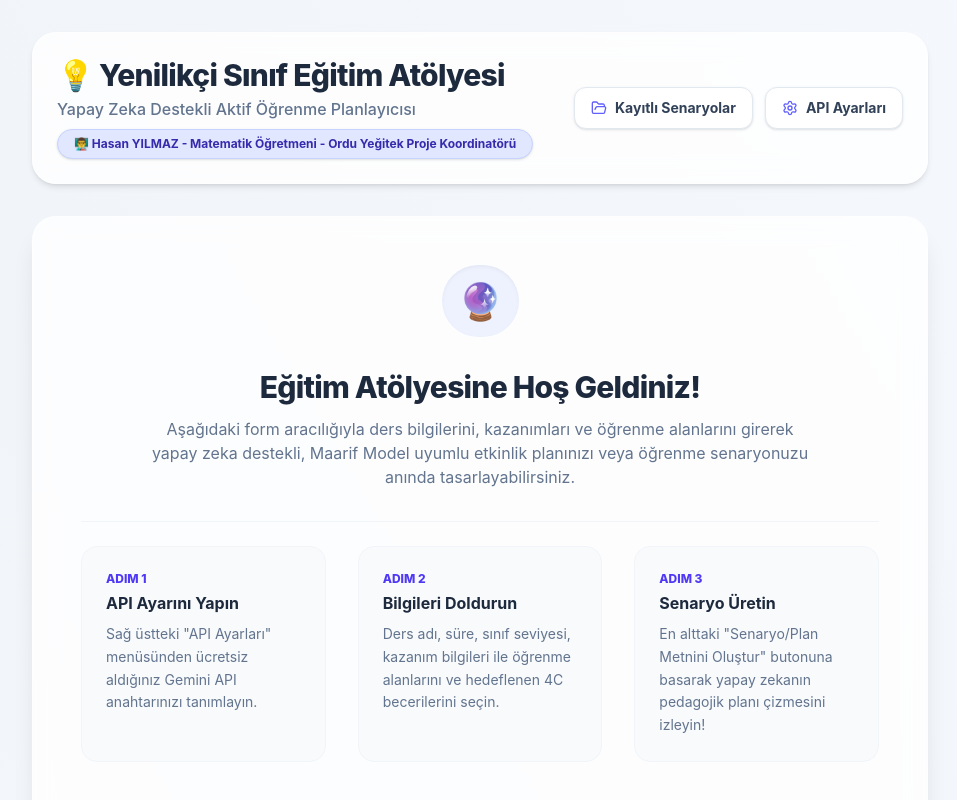
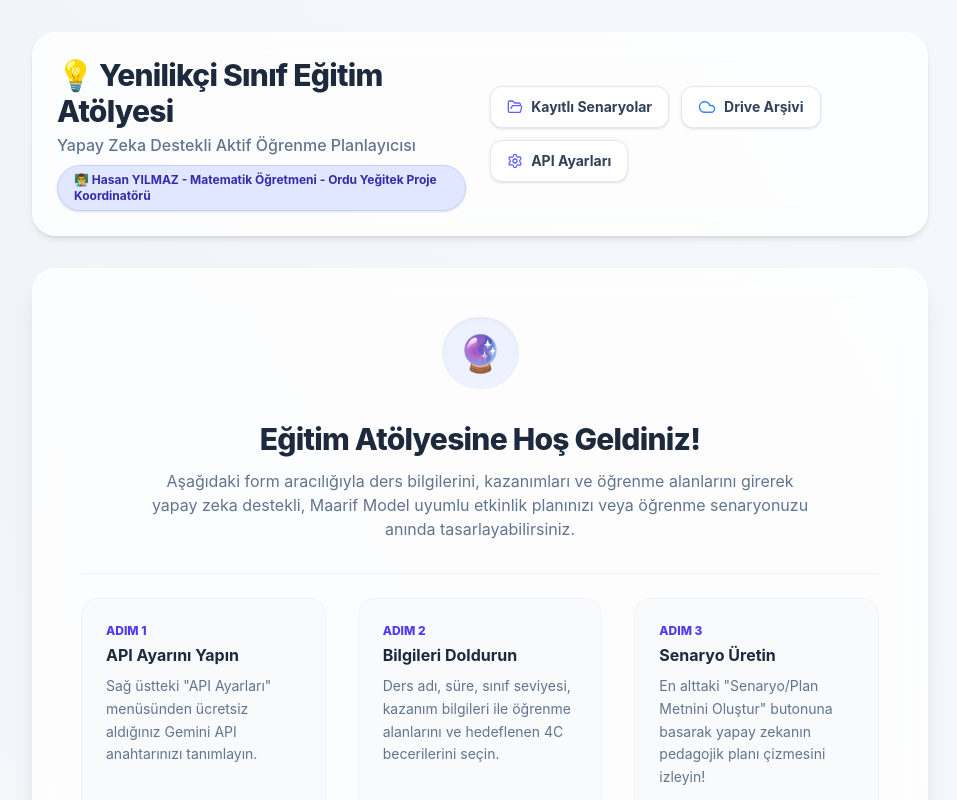
Before and after one commit to Hasanstayn/YS_Etkinlik, a React (Vite) app: page / in a window 1280 px wide. Shown: the top 800 px of the page, without its empty margins (160-1117 px from the left). Built offline with nearby package versions, Linux system fonts and the light colour scheme.

Commit message:
Drive Arsivi baglantisi ust menuye (Kayitli Senaryolar yanina) eklendi

```diff
--- a/src/App.jsx
+++ b/src/App.jsx
@@ -1,6 +1,5 @@
-// src/App.jsx
 import React, { useState, useEffect } from 'react';
-import { Settings, FolderOpen, RefreshCw, X, CheckCircle, AlertTriangle } from 'lucide-react';
+import { Settings, FolderOpen, RefreshCw, X, CheckCircle, AlertTriangle, Cloud } from 'lucide-react';
 import InputForm from './components/InputForm';
 import ResultPanel from './components/ResultPanel';
 import FloorPlanCanvas from './components/FloorPlanCanvas';
@@ -1107,6 +1106,16 @@ Format Kuralı: Çıktını KESİNLİKLE sadece aşağıdaki markdown tablosu fo
             )}
           </button>
 
+          <a
+            href="https://drive.google.com/drive/folders/1O3TVQP_i8sZfpBStbSlgwZk3U7kL0du3?usp=drive_link"
+            target="_blank"
+            rel="noopener noreferrer"
+            className="flex items-center gap-2 px-4 py-2.5 bg-white border border-slate-200 rounded-xl text-sm font-bold text-slate-700 hover:bg-slate-50 hover:border-slate-300 transition-all shadow-sm active:scale-95"
+          >
+            <Cloud className="w-4.5 h-4.5 text-blue-500 animate-pulse" />
+            <span>Drive Arşivi</span>
+          </a>
+
           <button
             onClick={() => setIsSettingsOpen(true)}
             className="flex items-center gap-2 px-4 py-2.5 bg-white border border-slate-200 rounded-xl text-sm font-bold text-slate-700 hover:bg-slate-50 hover:border-slate-300 transition-all shadow-sm active:scale-95"
```
